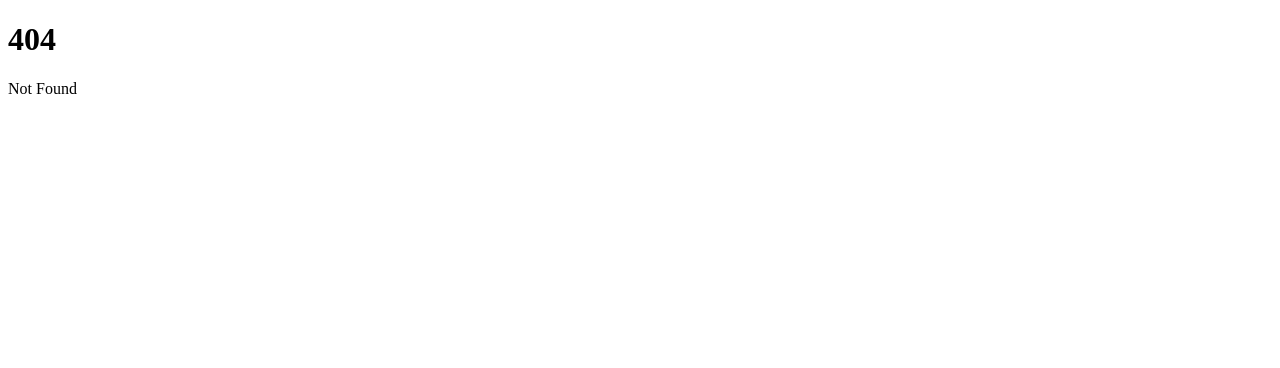
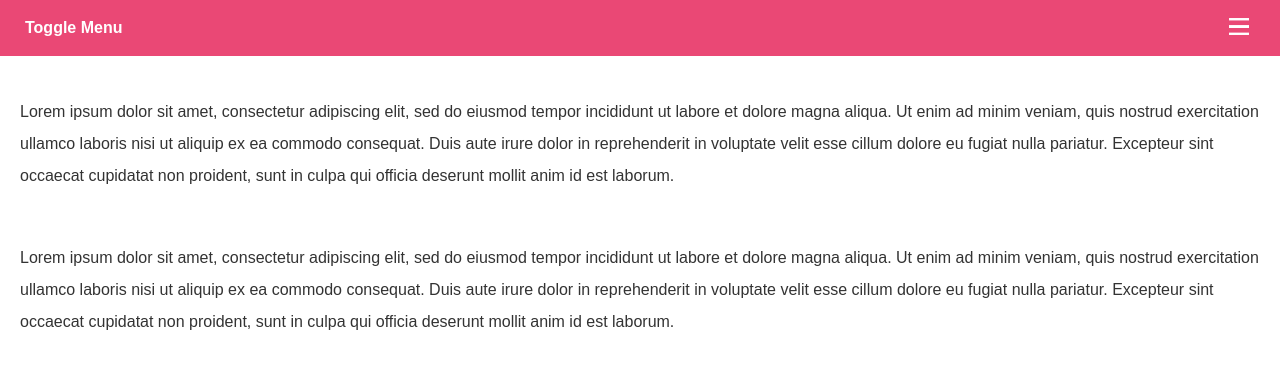
Before and after one commit to cxc421/svelte-practice, a SvelteKit app: page /01-toggle-menu in a window 1280 px wide. Before the commit this address had no page. Shown: the top 368 px of the page. Built offline with nearby package versions, Linux system fonts and the light colour scheme.

Commit message:
feat: add toogle menu sample

```diff
--- a/package.json
+++ b/package.json
@@ -18,5 +18,8 @@
 		"typescript": "^5.0.0",
 		"vite": "^4.4.2"
 	},
-	"type": "module"
+	"type": "module",
+	"dependencies": {
+		"reset-css": "^5.0.2"
+	}
 }
--- /dev/null
+++ b/src/routes/+layout.svelte
@@ -0,0 +1,5 @@
+<script lang="ts">
+  import "./global.css";
+</script>
+
+<slot />
--- a/src/routes/+page.svelte
+++ b/src/routes/+page.svelte
@@ -1,2 +1,55 @@
-<h1>Welcome to SvelteKit</h1>
-<p>Visit <a href="https://kit.svelte.dev">kit.svelte.dev</a> to read the documentation</p>
+<script lang="ts">
+  const pages = [{ url: "/01-toggle-menu", title: "Toggle Menu" }];
+</script>
+
+<div class="container">
+  <div class="wrapper">
+    <h1>Svelte Practice</h1>
+    <ul>
+      {#each pages as page}
+        <li>
+          <a href={page.url}>{page.title}</a>
+        </li>
+      {/each}
+    </ul>
+  </div>
+</div>
+
+<style>
+  .container {
+    position: relative;
+    width: 100%;
+    height: 100vh;
+    background-color: #0766ad;
+    color: white;
+    font-family: system-ui, -apple-system, BlinkMacSystemFont, "Segoe UI",
+      Roboto, Oxygen, Ubuntu, Cantarell, "Open Sans", "Helvetica Neue",
+      sans-serif;
+  }
+  .wrapper {
+    width: 1024px;
+    margin: 0 auto;
+  }
+  h1 {
+    position: relative;
+    font-size: 30px;
+    padding: 20px 0;
+    margin-bottom: 4px;
+  }
+
+  ul {
+    list-style: decimal;
+    margin: 0;
+    padding: 0 0 0 16px;
+  }
+  li + li {
+    margin-top: 8px;
+  }
+  a {
+    font-size: 20px;
+    color: white;
+  }
+  a:hover {
+    text-decoration: none;
+  }
+</style>
--- /dev/null
+++ b/src/routes/01-toggle-menu/+page.svelte
@@ -0,0 +1,107 @@
+<script lang="ts">
+  import buttonImg from "./img/button.png";
+  import { slide } from "svelte/transition";
+  import { sineInOut } from "svelte/easing";
+
+  let showMenu = false;
+</script>
+
+<div class="container">
+  <header>
+    <h1>Toggle Menu</h1>
+  </header>
+  <nav>
+    <button
+      on:click={() => {
+        showMenu = !showMenu;
+      }}><img src={buttonImg} width="20" height="17" alt="Button" /></button
+    >
+    {#if showMenu}
+      <ul transition:slide={{ duration: 200, easing: sineInOut }}>
+        <li><a href="#1">Menu1</a></li>
+        <li><a href="#2">Menu2</a></li>
+        <li><a href="#3">Menu3</a></li>
+        <li><a href="#4">Menu4</a></li>
+      </ul>
+    {/if}
+  </nav>
+  <main>
+    <p>
+      Lorem ipsum dolor sit amet, consectetur adipiscing elit, sed do eiusmod
+      tempor incididunt ut labore et dolore magna aliqua. Ut enim ad minim
+      veniam, quis nostrud exercitation ullamco laboris nisi ut aliquip ex ea
+      commodo consequat. Duis aute irure dolor in reprehenderit in voluptate
+      velit esse cillum dolore eu fugiat nulla pariatur. Excepteur sint occaecat
+      cupidatat non proident, sunt in culpa qui officia deserunt mollit anim id
+      est laborum.
+    </p>
+    <p>
+      Lorem ipsum dolor sit amet, consectetur adipiscing elit, sed do eiusmod
+      tempor incididunt ut labore et dolore magna aliqua. Ut enim ad minim
+      veniam, quis nostrud exercitation ullamco laboris nisi ut aliquip ex ea
+      commodo consequat. Duis aute irure dolor in reprehenderit in voluptate
+      velit esse cillum dolore eu fugiat nulla pariatur. Excepteur sint occaecat
+      cupidatat non proident, sunt in culpa qui officia deserunt mollit anim id
+      est laborum.
+    </p>
+  </main>
+</div>
+
+<style>
+  .container {
+    font-family: Arial, sans-serif;
+    -webkit-font-smoothing: antialiased;
+    color: #333;
+  }
+
+  header h1 {
+    padding: 20px 25px;
+    color: #fff;
+    background: #ea4875;
+    font-weight: bold;
+  }
+
+  button {
+    position: absolute;
+    top: 17px;
+    right: 25px;
+    background-color: transparent;
+    border: none;
+    cursor: pointer;
+  }
+
+  button:focus {
+    outline: none;
+  }
+
+  ul {
+    list-style-type: none;
+    position: absolute;
+    width: 100%;
+  }
+
+  li a {
+    text-decoration: none;
+    font-weight: bold;
+    display: block;
+    padding: 17px 25px;
+    color: #fff;
+    background: #b94b6a;
+    border-bottom: 1px solid #a24861;
+  }
+
+  li:last-child a {
+    border-bottom: none;
+  }
+
+  main {
+    display: block;
+    padding: 40px 20px 20px;
+    color: #333;
+  }
+
+  p {
+    margin-bottom: 50px;
+    line-height: 2em;
+  }
+</style>
--- /dev/null
+++ b/src/routes/global.css
@@ -0,0 +1 @@
+@import "reset-css";
```
Also changed, not shown: src/routes/01-toggle-menu/img/button.png (added), 1 other file (tests, documents, lock files or other folders).
